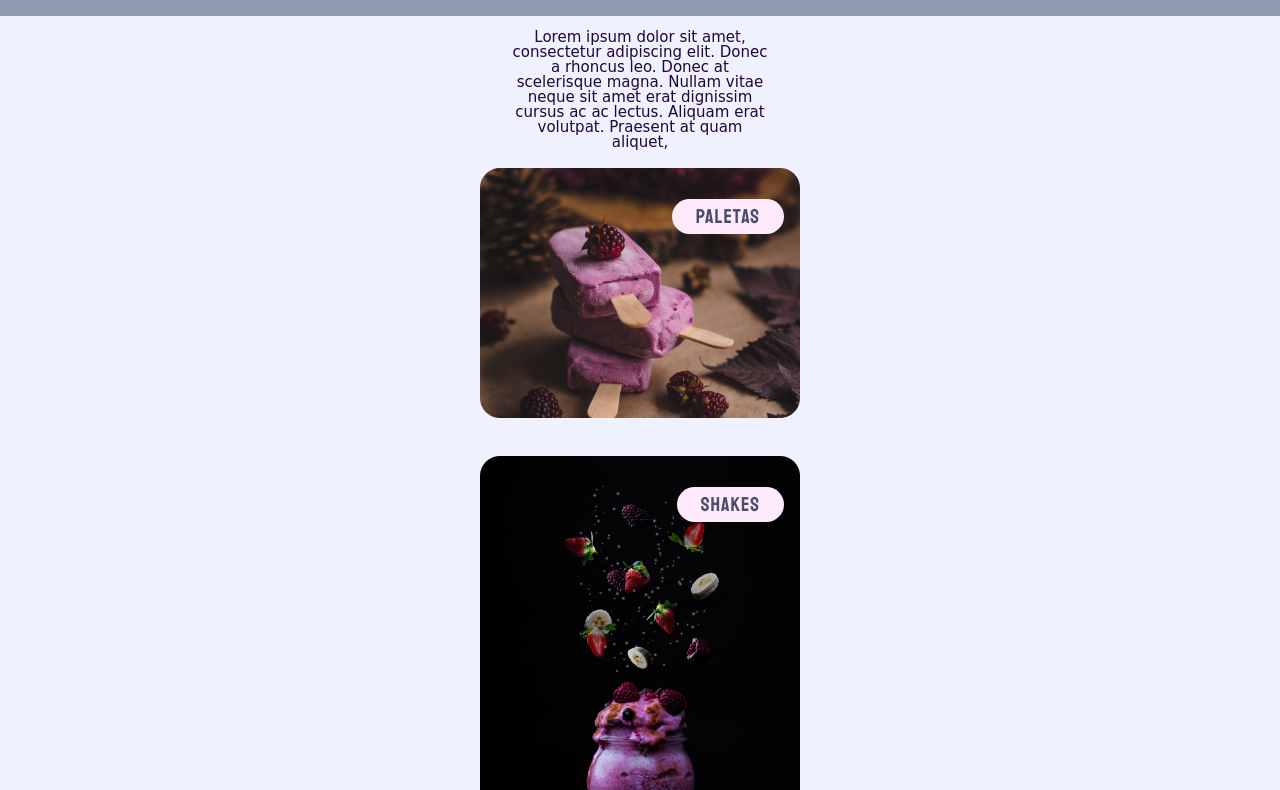
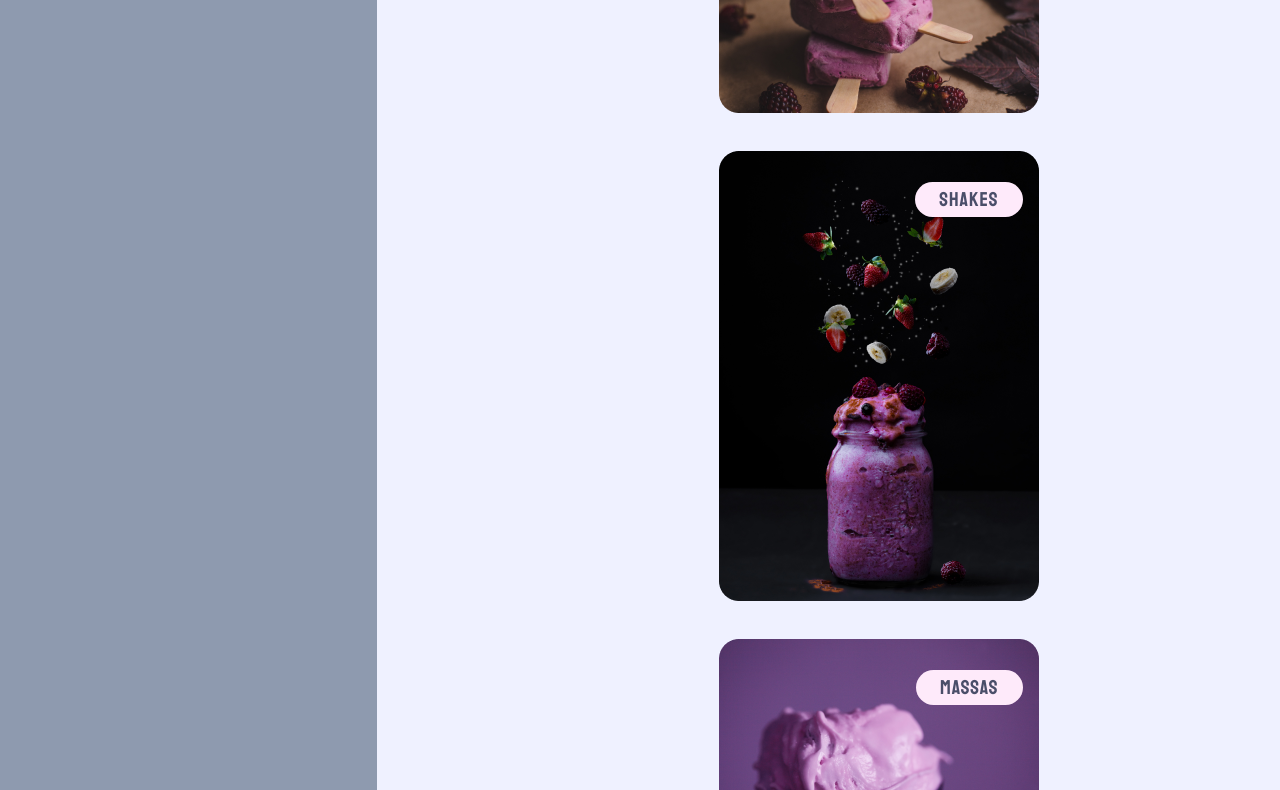
Before and after one commit to joaogpp/explorer-SpaceCream, a plain HTML site: page index.html in a window 1280 px wide. Shown: the part 289-1079 px from the top of the page. Drawn offline with Linux system fonts and the light colour scheme; a web font is replaced by a local one.

Commit message:
Add files via upload

```diff
--- a/style.css
+++ b/style.css
@@ -137,3 +137,14 @@ p {
     transform: translateY(15px);
   }
 }
+
+@media (min-width: 700px) {
+  body{
+    display: flex;
+    gap: 10rem;
+  }
+
+  header {
+    width: 37.7rem;
+  }
+}
```
